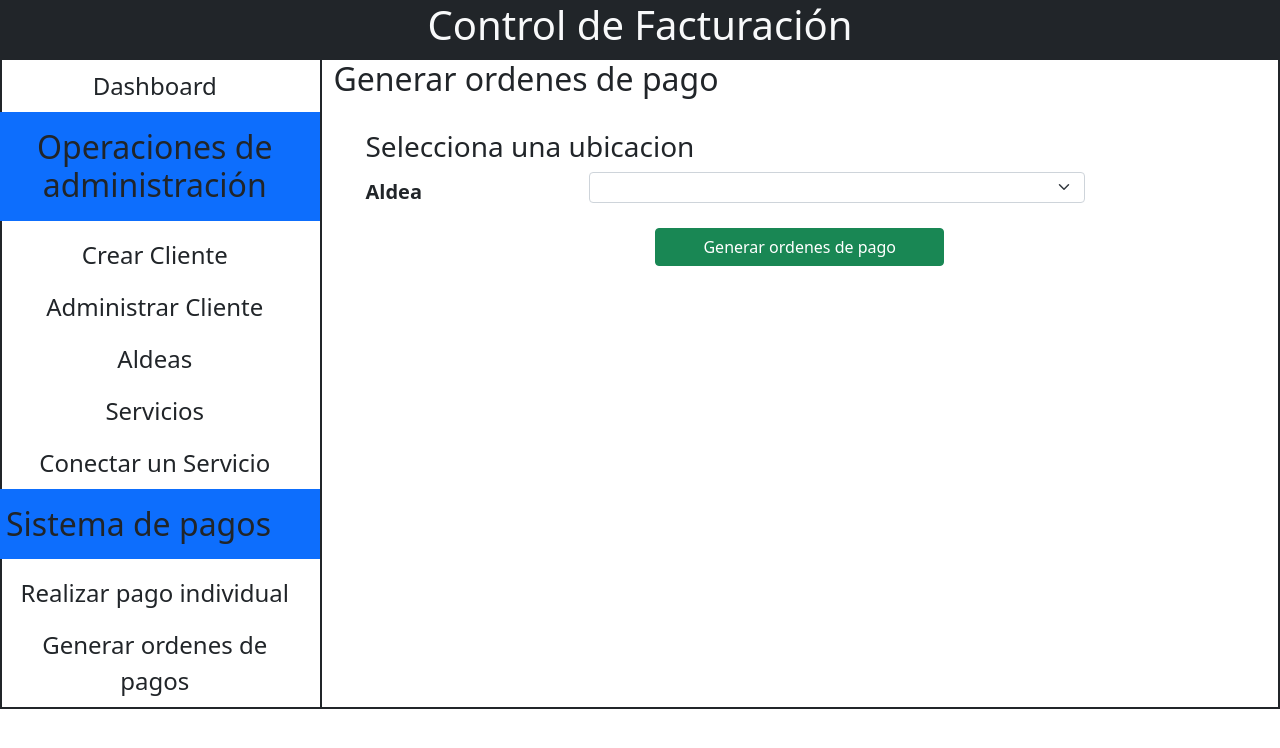
After one commit to xhuniktzi/ctrl-cable-tv-san-rafael, a Flask app: page /system/orders/ in a window 1280 px wide. The commit adds this page. Shown: the top 748 px of the page. Run offline with Flask 2, Linux system fonts and the light colour scheme; lists and menus that the app fills with data are empty; some libraries are stand-ins or nearby versions.

Commit message:
dev: orders view is created

```diff
--- a/src/app.py
+++ b/src/app.py
@@ -105,6 +105,11 @@ def register_service():
 @app.route('/system/payment/')
 def payment():
     return render_template('payment.html')
+
+
+@app.route('/system/orders/')
+def orders():
+    return render_template('orders.html')
 
 
 @app.route('/print/receipt/<int:id>/')
--- a/src/templates/base_layout.html
+++ b/src/templates/base_layout.html
@@ -63,6 +63,9 @@
           <a href="{{url_for('payment')}}" class="nav-link fs-4 row text-dark"
             >Realizar pago individual</a
           >
+          <a href="{{url_for('orders')}}" class="nav-link fs-4 row text-dark"
+            >Generar ordenes de pagos</a
+          >
         </nav>
         <div class="col-lg-9 border border-dark overflow-auto">
           {% block content %} {% endblock content %}
--- /dev/null
+++ b/src/templates/orders.html
@@ -0,0 +1,31 @@
+{% extends 'base_layout.html' %} {% block title %} Administrador de Clientes {%
+endblock %} {% block content %}
+<h2>Generar ordenes de pago</h2>
+
+<form id="select-client-form" class="m-3 p-3">
+  <h3>Selecciona una ubicacion</h3>
+  <div class="row">
+    <label
+      for="village"
+      class="col-lg-3 col-form-label col-form-label-sm fw-bolder fs-5"
+      >Aldea</label
+    >
+    <div class="col-lg-7">
+      <select name="village" id="village" class="form-select form-select-sm">
+        <option selected></option>
+      </select>
+    </div>
+  </div>
+
+  <div class="d-grid gap-2 col-4 mx-auto m-3">
+    <input
+      type="submit"
+      value="Generar ordenes de pago"
+      class="btn btn-success"
+    />
+  </div>
+</form>
+
+{% endblock content %} {% block script %} {{super()}}
+<script src="{{url_for('static',filename='orders.js')}}"></script>
+{% endblock script %}
```
Also changed, not shown: src/static/payment.js (+15 -1 lines), src/static/orders.js (added).
